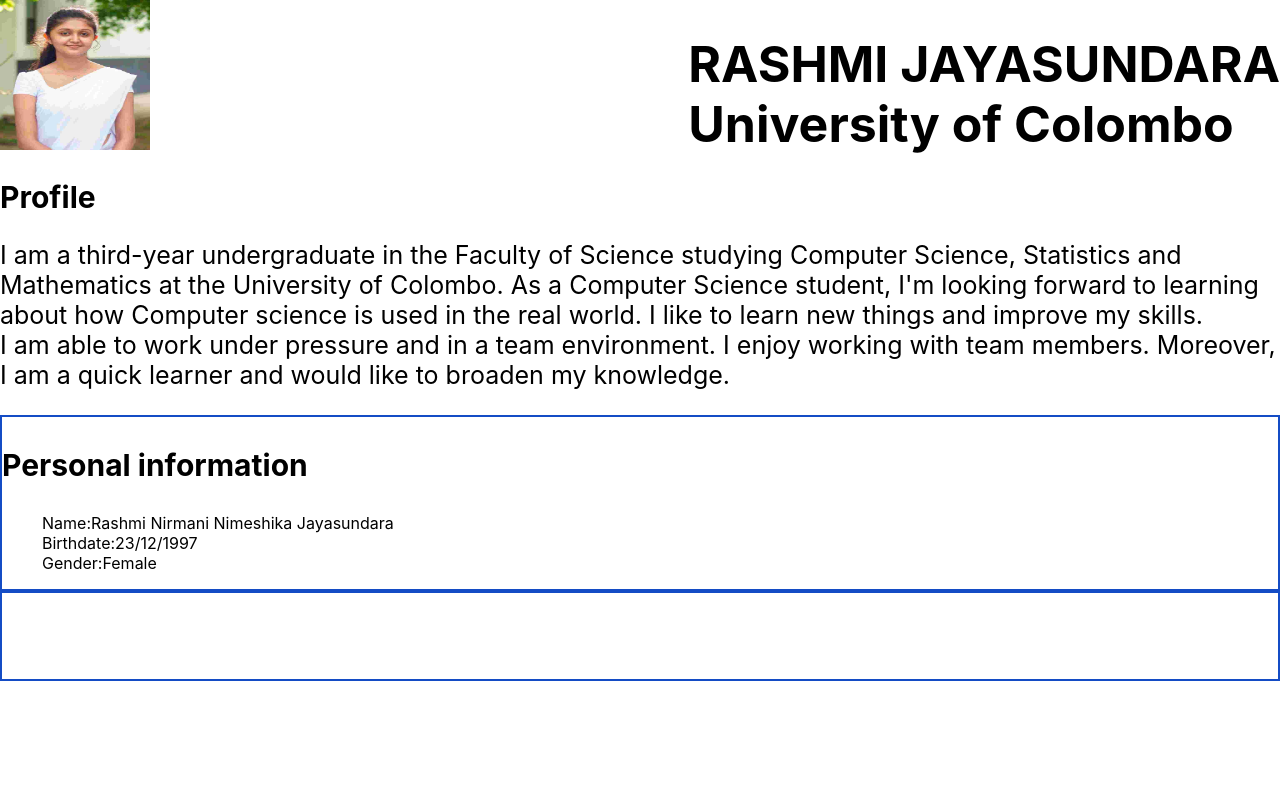
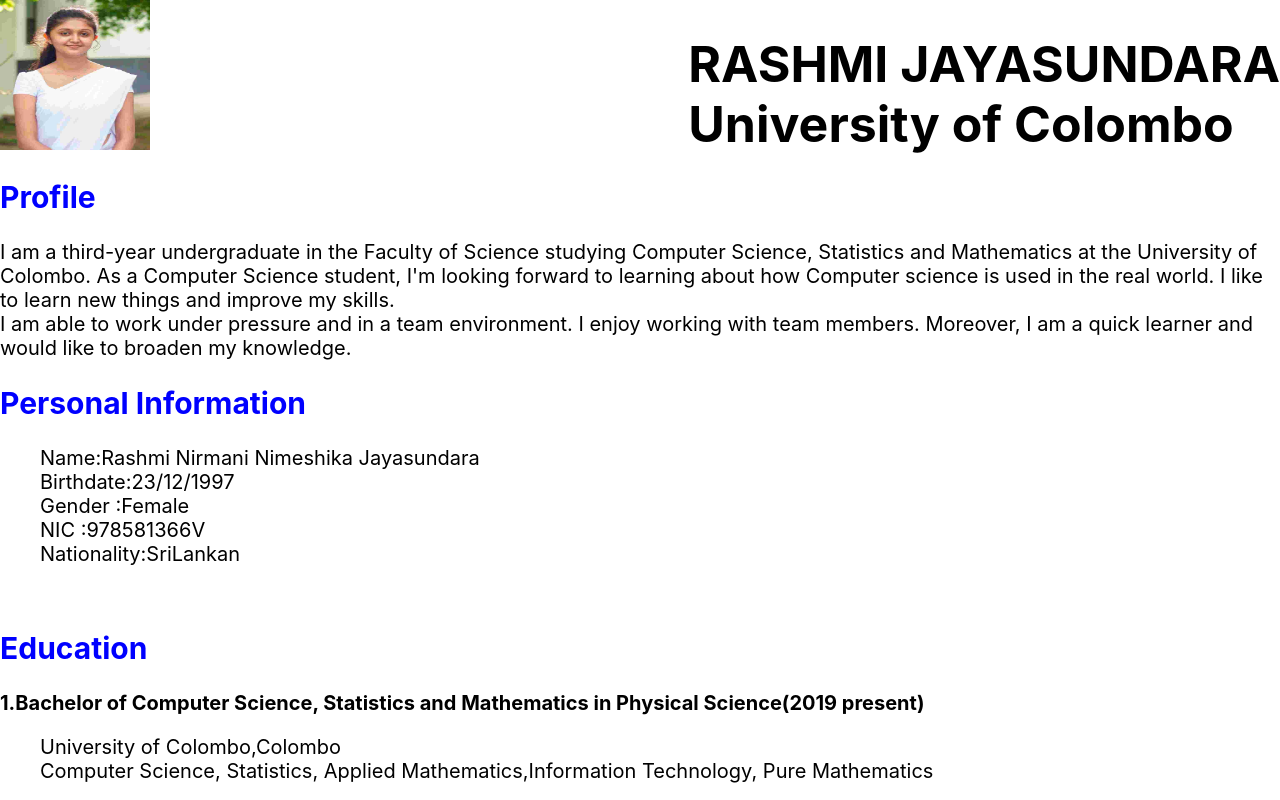
Before and after one commit to rashmin66/React_Project_01, a React (Create React App) app: page / in a window 1280 px wide. Shown: the top 800 px of the page. Built offline with nearby package versions, Linux system fonts and the light colour scheme.

Commit message:
add details

```diff
--- a/src/App.css
+++ b/src/App.css
@@ -2,11 +2,11 @@
  height:100vh;
  background:rgb(95'167'190);
 }
-.tweet{
+.App{
   border: 2px solid rgb(20, 76, 197);
 }
 h1{font-size:50px;float:right;}
-h2{font-size:30px; float:"center";}
-p{font-size:25px;}
+h2{font-size:30px; color: blue;}
+p{font-size:20px;}
 img{width:150px;height:150px;}
-h3{font-size:30px;}
+h3{font-size:20px;}
--- a/src/App.js
+++ b/src/App.js
@@ -13,13 +13,26 @@
          University of Colombo. As a Computer Science student, I'm looking forward to learning about how Computer science is used in the real
          world. I like to learn new things and improve my skills.<br/>I am able to work under pressure and in a team environment. I
         enjoy working with team members. Moreover, I am a quick learner and would like to broaden my knowledge.</p>
-      <Tweet
-      details1="Personal information"
-      details2="Name:Rashmi Nirmani Nimeshika Jayasundara"
-      details3="Birthdate:23/12/1997"
-      details4="Gender:Female"
-      />
-      <Tweet />
+
+      <h2>Personal Information</h2>
+      <ul><p>Name:Rashmi Nirmani Nimeshika Jayasundara<br/>
+             Birthdate:23/12/1997<br/>
+             Gender   :Female<br/>
+             NIC      :978581366V<br/>
+             Nationality:SriLankan</p><br/></ul>
+
+      <h2>Education</h2>
+      <h3>1.Bachelor of Computer Science, Statistics and Mathematics in Physical Science(2019 present)</h3>
+      <p><ul> University of Colombo,Colombo<br/>
+              Computer Science, Statistics, Applied Mathematics,Information Technology, Pure Mathematics</ul></p>
+
+      <h3>2.G.C.E Advance Level Examination,2013</h3>
+      <p><ul> Holy Family Balika,Kurunegala<br/>
+              A:8'S | C:1<br/>
+              Mathematics:A, Science:A, English:C<br/>
+              English:B (G.C.E. O/L in 2018)</ul></p>
+
+
 
 
     </div>
--- a/src/tweet.js
+++ b/src/tweet.js
@@ -6,7 +6,10 @@
         <h3>{props.details1}</h3>
        <ol><p2>{props.details2}</p2><br/>
         <p3>{props.details3}</p3><br/>
-        <p4>{props.details4}</p4></ol>
+        <p4>{props.details4}</p4><br/>
+        <p5>{props.details5}</p5><br/>
+        <p6>{props.details6}</p6><br/>
+        <p7>{props.details7}</p7> </ol>
 
         </div>
     );
```
